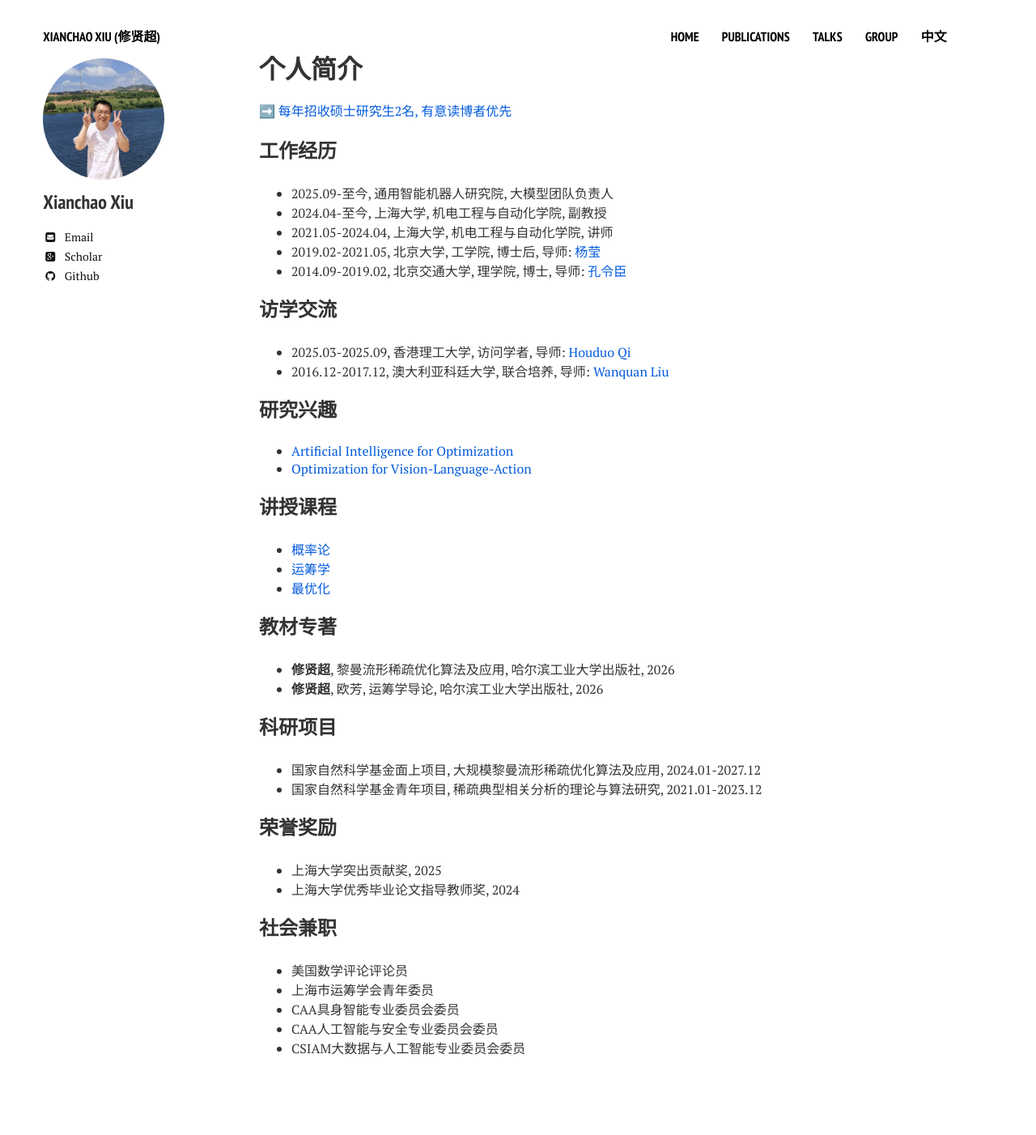
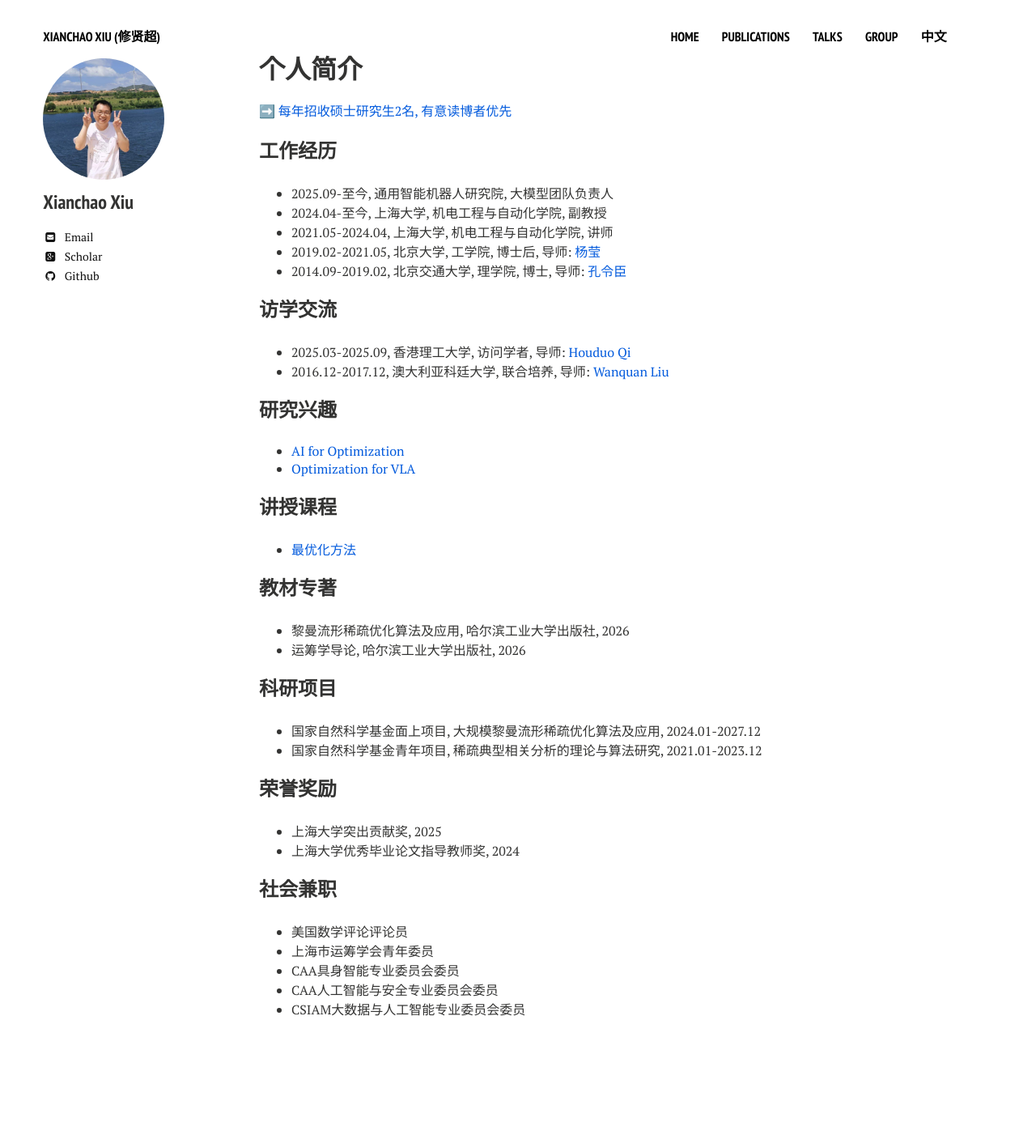
Before and after one commit to xianchaoxiu/xianchaoxiu.github.io, a Jekyll site: the page built from chinese/index.md, in a window 1280 px wide. Shown: the whole page at 81% size. Built offline with Jekyll 4.4.1, drawn with Linux system fonts in a browser that asks for light colours; nearby versions of some CDN libraries; after the commit the page ends 1354 px from its top, so only the background shows below that.

Commit message:
Update index.md

```diff
--- a/chinese/index.md
+++ b/chinese/index.md
@@ -24,22 +24,17 @@ share: false
 
 
 ### 研究兴趣
-* <a href="https://xianchaoxiu.github.io/chinese/research/OPT/" class="textlink" target="_blank"> Artificial Intelligence for Optimization </a><br>
-* <a href="https://xianchaoxiu.github.io/chinese/research/VLA/" class="textlink" target="_blank"> Optimization for Vision-Language-Action </a><br>
+* <a href="https://xianchaoxiu.github.io/chinese/research/OPT/" class="textlink" target="_blank"> AI for Optimization </a><br>
+* <a href="https://xianchaoxiu.github.io/chinese/research/VLA/" class="textlink" target="_blank"> Optimization for VLA </a><br>
 
 
 ### 讲授课程
-* <a href="https://xianchaoxiu.github.io/chinese/course/PRO/" class="textlink" target="_blank"> 概率论</a><br>
-* <a href="https://xianchaoxiu.github.io/chinese/course/OR/" class="textlink" target="_blank"> 运筹学</a> <br>
-* <a href="https://xianchaoxiu.github.io/chinese/course/OPT/" class="textlink" target="_blank"> 最优化</a> <br>
-
-
-
+* <a href="https://xianchaoxiu.github.io/chinese/course/OPT/" class="textlink" target="_blank"> 最优化方法 </a> <br>
 
 
 ### 教材专著
-* <b>修贤超</b>, 黎曼流形稀疏优化算法及应用, 哈尔滨工业大学出版社, 2026 <br>
-* <b>修贤超</b>, 欧芳, 运筹学导论, 哈尔滨工业大学出版社, 2026 <br>
+* 黎曼流形稀疏优化算法及应用, 哈尔滨工业大学出版社, 2026 <br>
+* 运筹学导论, 哈尔滨工业大学出版社, 2026 <br>
 
 
 
```
